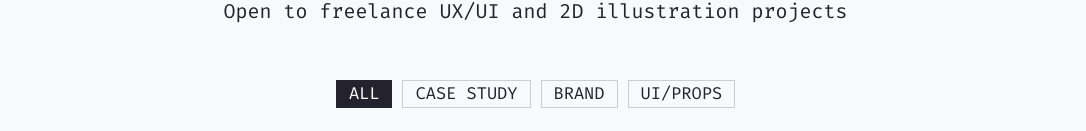
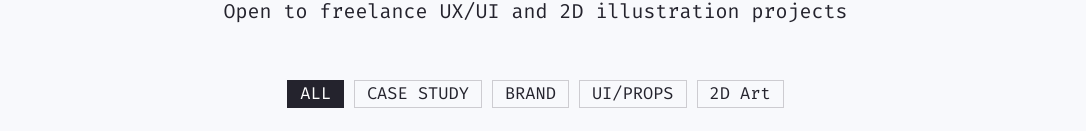
Before and after one commit to jgatjens/brunogatjens.com, a Next.js app: page / in a window 1280 px wide. Shown: the part 164-295 px from the top of the page, without its empty margins (97-1183 px from the left). Built offline with nearby package versions, Linux system fonts and the light colour scheme.

Commit message:
feat: add "2d-art" category to ProjectFilter and update project entries

```diff
--- a/src/components/home/ProjectFilter.tsx
+++ b/src/components/home/ProjectFilter.tsx
@@ -16,6 +16,7 @@ export function ProjectFilter({ projects, categoryLabels }: ProjectFilterProps)
     { value: "case-study", label: categoryLabels["case-study"] },
     { value: "brand", label: categoryLabels.brand },
     { value: "ui-props", label: categoryLabels["ui-props"] },
+    { value: "2d-art", label: categoryLabels["2d-art"] },
   ];
   const visibleProjects = activeFilter === "all"
     ? projects
--- a/src/content/projects.ts
+++ b/src/content/projects.ts
@@ -1,4 +1,4 @@
-export type ProjectCategory = "case-study" | "brand" | "ui-props";
+export type ProjectCategory = "case-study" | "brand" | "ui-props" | "2d-art";
 
 export type Project = {
   slug: string;
@@ -18,6 +18,7 @@ export const projectCategoryLabels: Record<ProjectCategory, string> = {
   "case-study": "CASE STUDY",
   brand: "BRAND",
   "ui-props": "UI/PROPS",
+  "2d-art": "2D Art",
 };
 
 // Array order defines the Home grid. Categories are temporary assignments
@@ -95,7 +96,7 @@ export const projects: readonly Project[] = [
     detailHref: "/projects/hookbots",
     title: "Hookbots",
     cardLabel: "Hookbots",
-    categories: [],
+    categories: ["2d-art"],
     coverImage: "/images/projects/tiles/hookbots-tile.png",
     coverImageAlt: "Hookbots project artwork",
     coverImageWidth: 404,
@@ -106,7 +107,7 @@ export const projects: readonly Project[] = [
     detailHref: "/projects/childrens-book",
     title: "Children's Book",
     cardLabel: "Children's Book",
-    categories: [],
+    categories: ["2d-art"],
     coverImage: "/images/projects/tiles/childrens-book-tile.png",
     coverImageAlt: "Children's Book project artwork",
     coverImageWidth: 3500,
@@ -117,7 +118,7 @@ export const projects: readonly Project[] = [
     detailHref: "/projects/character-design",
     title: "Character Design",
     cardLabel: "Character Design",
-    categories: [],
+    categories: ["2d-art"],
     coverImage: "/images/projects/tiles/character-design-tile.png",
     coverImageAlt: "Character Design project artwork",
     coverImageWidth: 1500,
```
